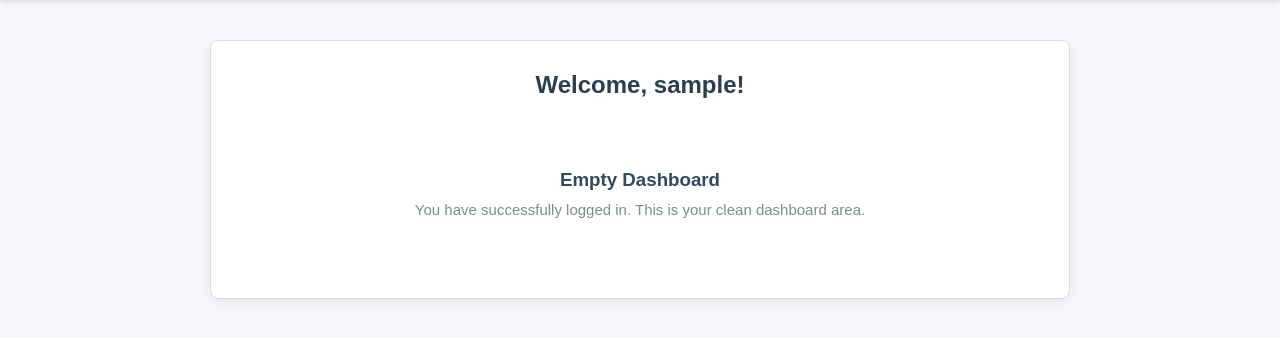
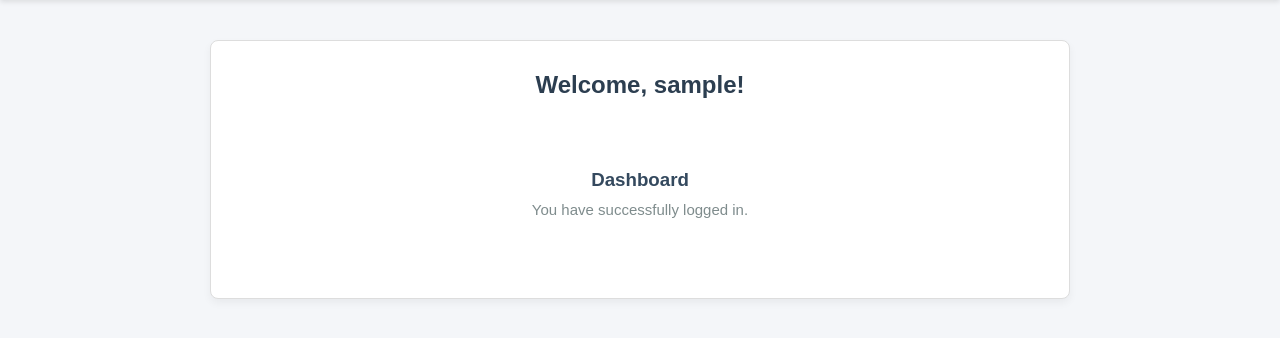
Before and after one commit to HBJ17/Roamly, a Flask app: page /dashboard in a window 1280 px wide. Shown: the part 53-391 px from the top of the page. Run offline with Flask 3, Linux system fonts and the light colour scheme; the visitor is signed in with stand-in values (Sample User, id 1).

Commit message:
chore: small refinements

```diff
--- a/app.py
+++ b/app.py
@@ -27,7 +27,7 @@ def init_db():
     conn.commit()
     conn.close()
 
-# Initialize the database when app starts
+# initialize the database
 init_db()
 
 @app.route('/')
@@ -55,7 +55,7 @@ def signup():
         conn = get_db_connection()
         cursor = conn.cursor()
 
-        # Check if username or email already exists
+        # existence check
         cursor.execute('SELECT * FROM users WHERE username = ? OR email = ?', (username, email))
         existing_user = cursor.fetchone()
 
@@ -64,7 +64,7 @@ def signup():
             flash('Username or email already registered. Please login.', 'danger')
             return render_template('signup.html')
 
-        # Insert user into database (plaintext password as requested)
+        # insert user
         cursor.execute(
             'INSERT INTO users (username, email, password) VALUES (?, ?, ?)',
             (username, email, password)
--- a/templates/dashboard.html
+++ b/templates/dashboard.html
@@ -6,8 +6,8 @@
 <div class="card">
     <h2>Welcome, {{ username }}!</h2>
     <div class="dashboard-empty">
-        <h3>Empty Dashboard</h3>
-        <p>You have successfully logged in. This is your clean dashboard area.</p>
+        <h3>Dashboard</h3>
+        <p>You have successfully logged in.</p>
     </div>
 </div>
 {% endblock %}
```
Also changed, not shown: static/css/style.css (+0 -9 lines).
